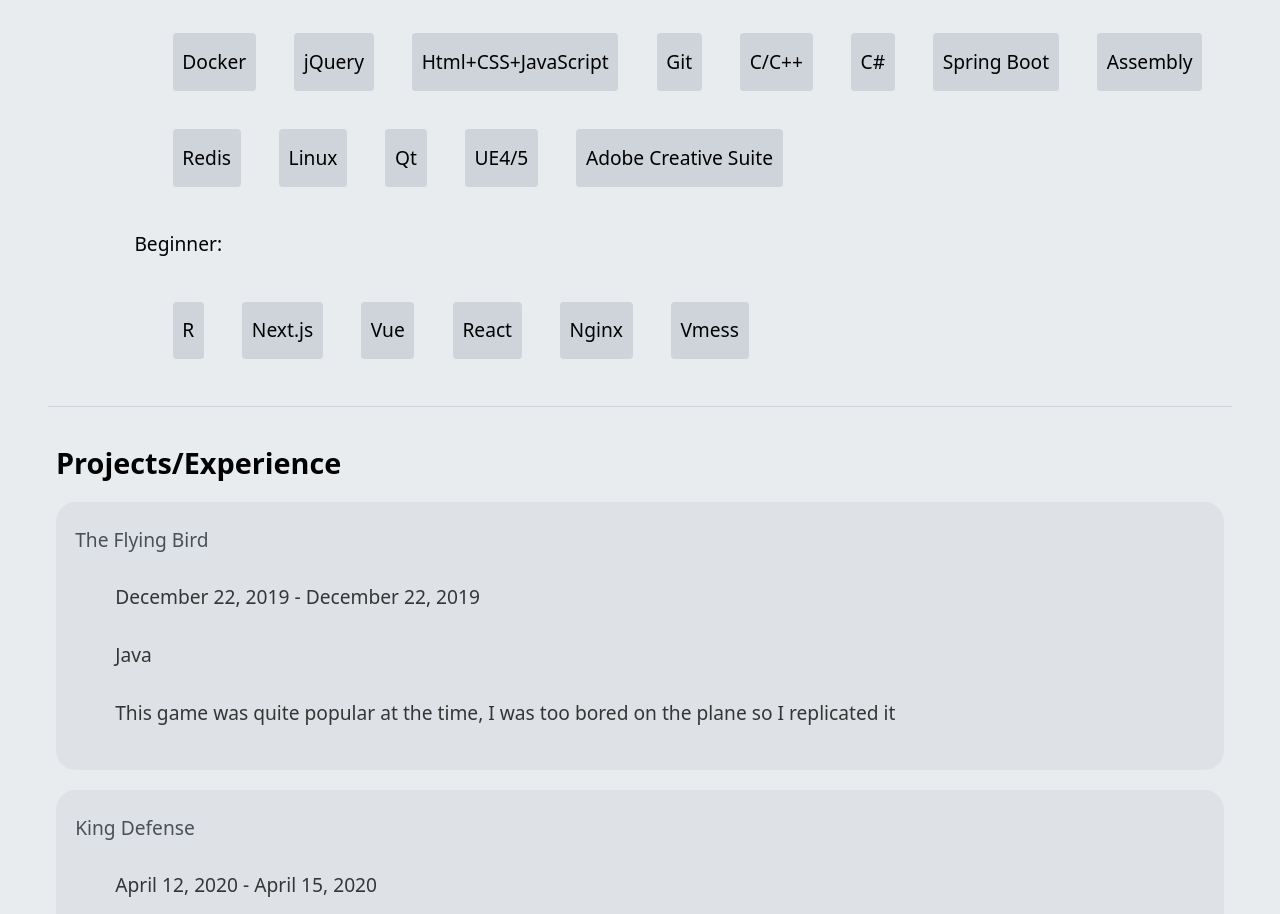
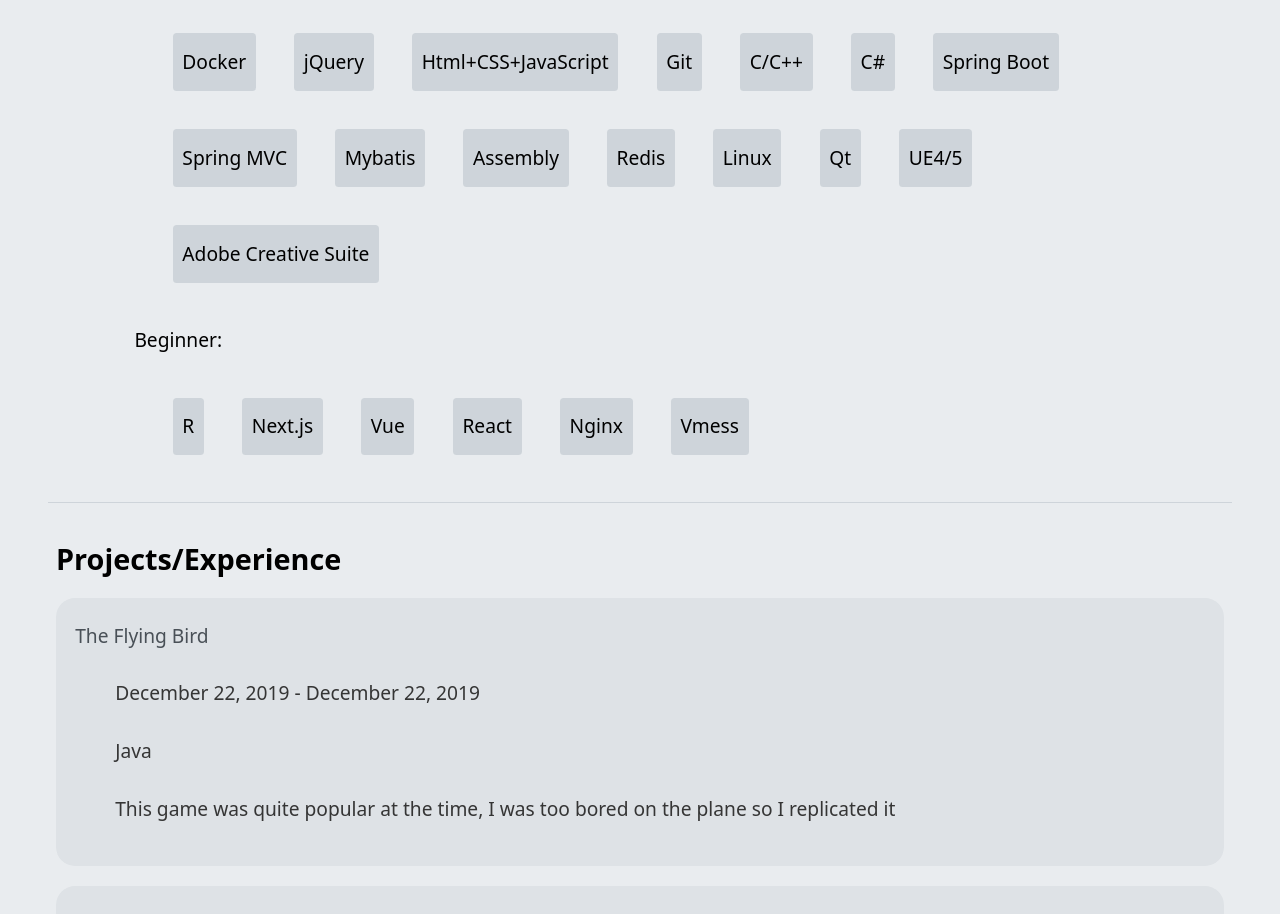
Before and after one commit to UKeming/Blog, a Next.js app: page / in a window 1280 px wide. Shown: the part 1860-2774 px from the top of the page. Built offline with nearby package versions, Linux system fonts and the light colour scheme.

Commit message:
change introduction

```diff
--- a/components/body/introduction.js
+++ b/components/body/introduction.js
@@ -125,6 +125,8 @@
                                 <span>C/C++</span>
                                 <span>C#</span>
                                 <span>Spring Boot</span>
+                                <span>Spring MVC</span>
+                                <span>Mybatis</span>
                                 <span>Assembly</span>
                                 <span>Redis</span>
                                 <span>Linux</span>
```
